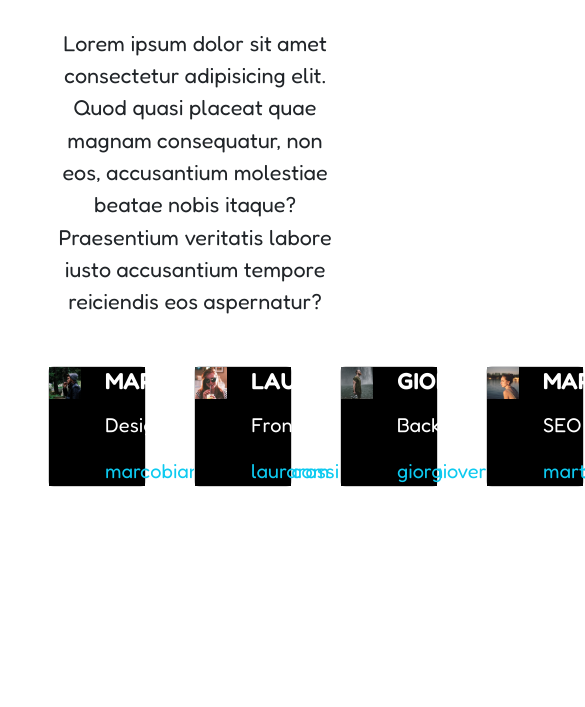
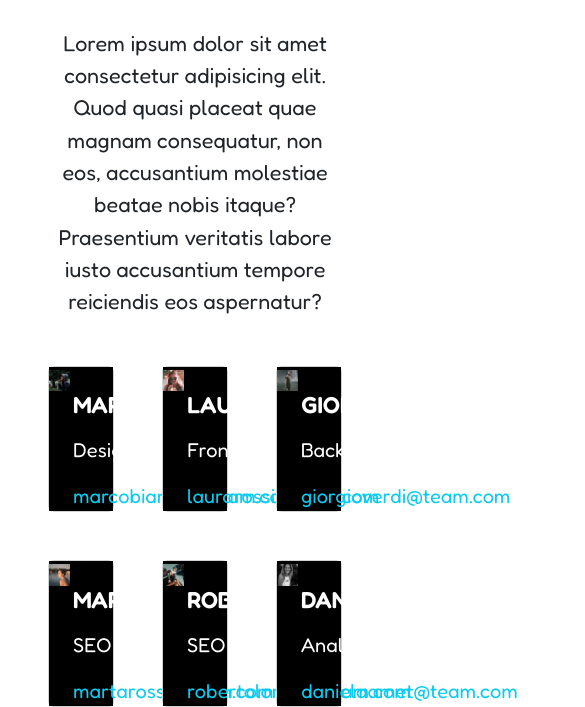
Before and after one commit to GiuseppeColucci95/js-our-team, a plain HTML site: page bonus/index.html in a window 390 px wide. Shown: the part 223-930 px from the top of the page, 585 px wide, since content can reach past the window. Before the commit the page ends 844 px from the top, so only its background shows below. Drawn offline with nearby package versions, Linux system fonts and the light colour scheme.

Commit message:
add responsiveness with row

```diff
--- a/bonus/assets/js/script.js
+++ b/bonus/assets/js/script.js
@@ -1,5 +1,5 @@
 //select the dom elements
-const sectionEl = document.getElementById('cards');
+const sectionEl = document.querySelector('#cards .row');
 console.log(sectionEl);
 
 const teamMembers = [
@@ -67,7 +67,7 @@ function getMarkup(object) {
 
   const markup = `
       <div class="col-4">
-        <div class="card mb-3">
+        <div class="card">
           <div class="row g-0 bg-black">
             <div class="col-4">
               <img src="${object.img}" class="img-fluid" alt="Card title">
--- a/bonus/index.html
+++ b/bonus/index.html
@@ -27,6 +27,10 @@
 
     <section id="cards" class="d-flex gap-5">
 
+      <div class="row g-5">
+
+      </div>
+
     </section>
     <!-- /section -->
 
```
